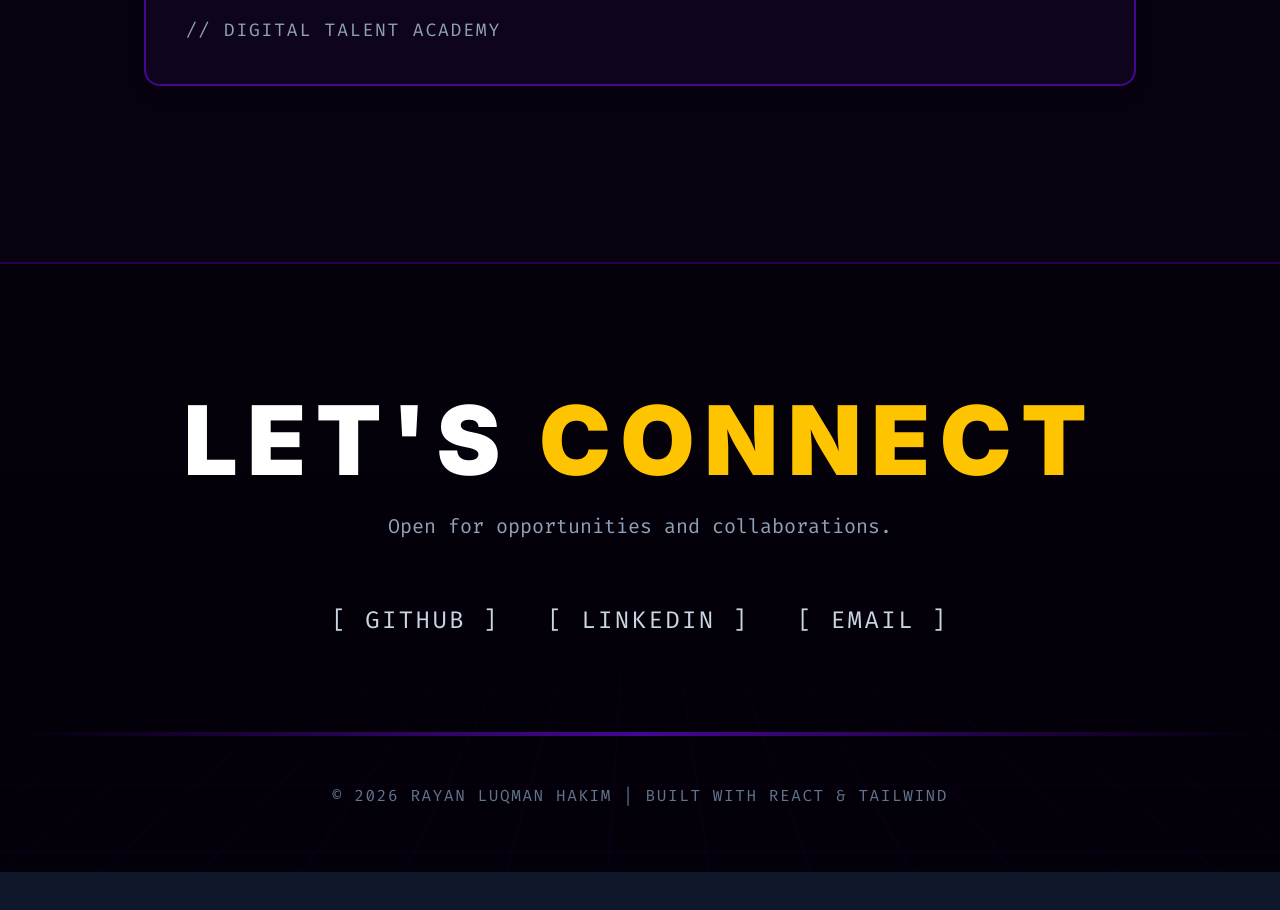
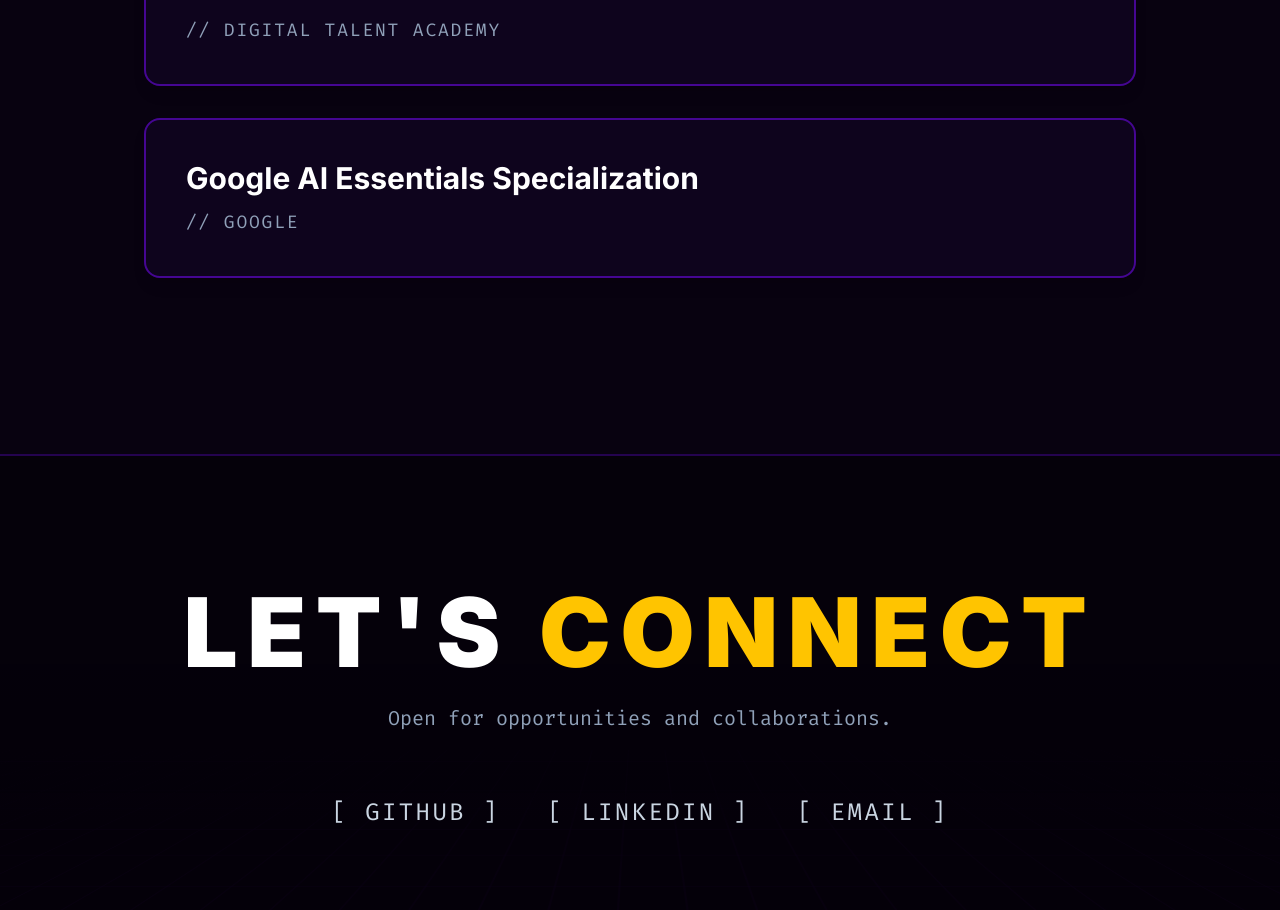
Before and after one commit to RayanHakim/Portofolio, a React (Vite) app: page / in a window 1280 px wide. Shown: the part 7448-8358 px from the top of the page. Before the commit the page ends 8320 px from the top, so only its background shows below. Built offline with nearby package versions, Linux system fonts and the light colour scheme.

Commit message:
update website

```diff
--- a/src/App.jsx
+++ b/src/App.jsx
@@ -79,6 +79,10 @@
     {
       title: "Intermediate Associate Network Administrator",
       issuer: "Digital Talent Academy"
+    },
+      {
+      title: "Google AI Essentials Specialization",
+      issuer: "Google"
     }
   ],
 
```
